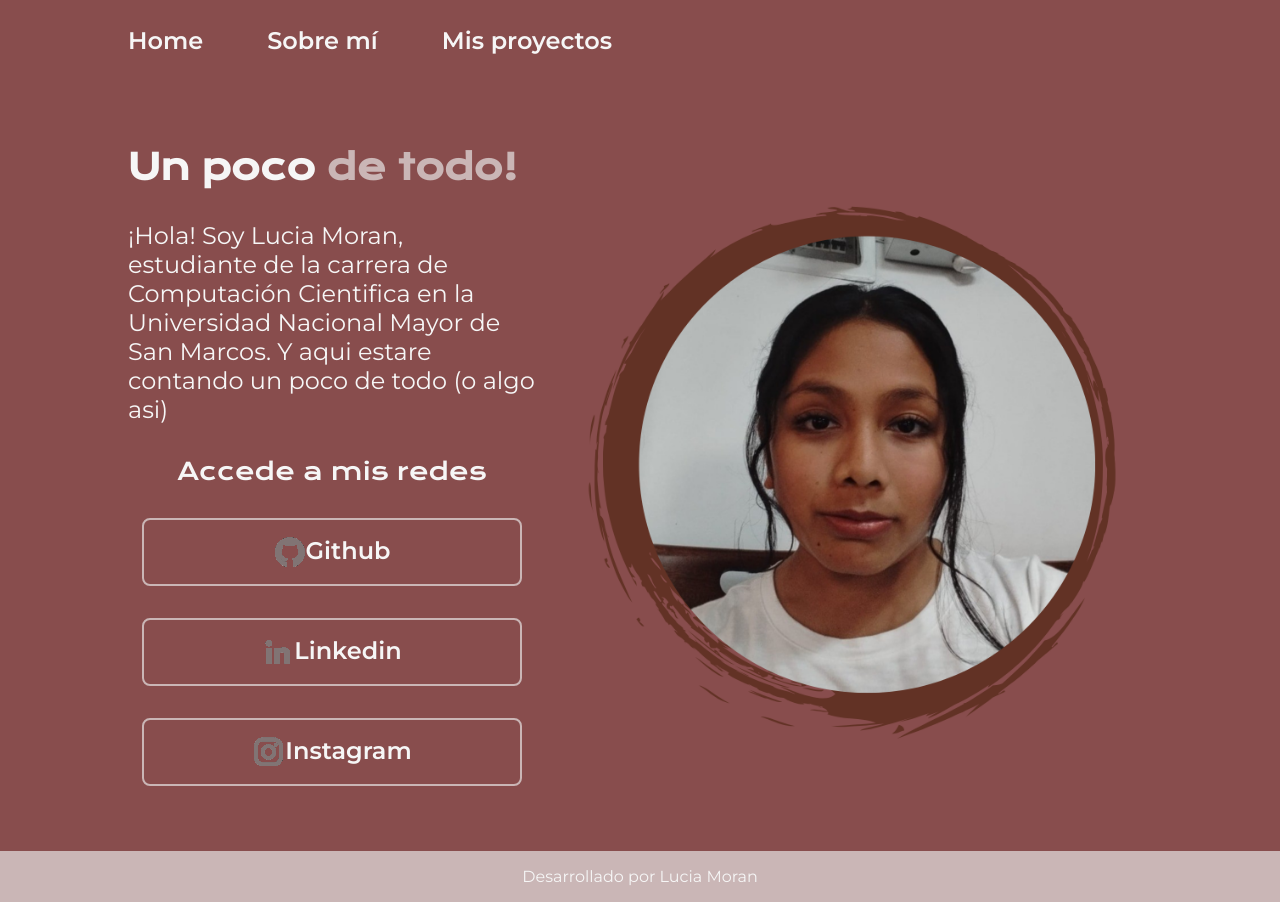
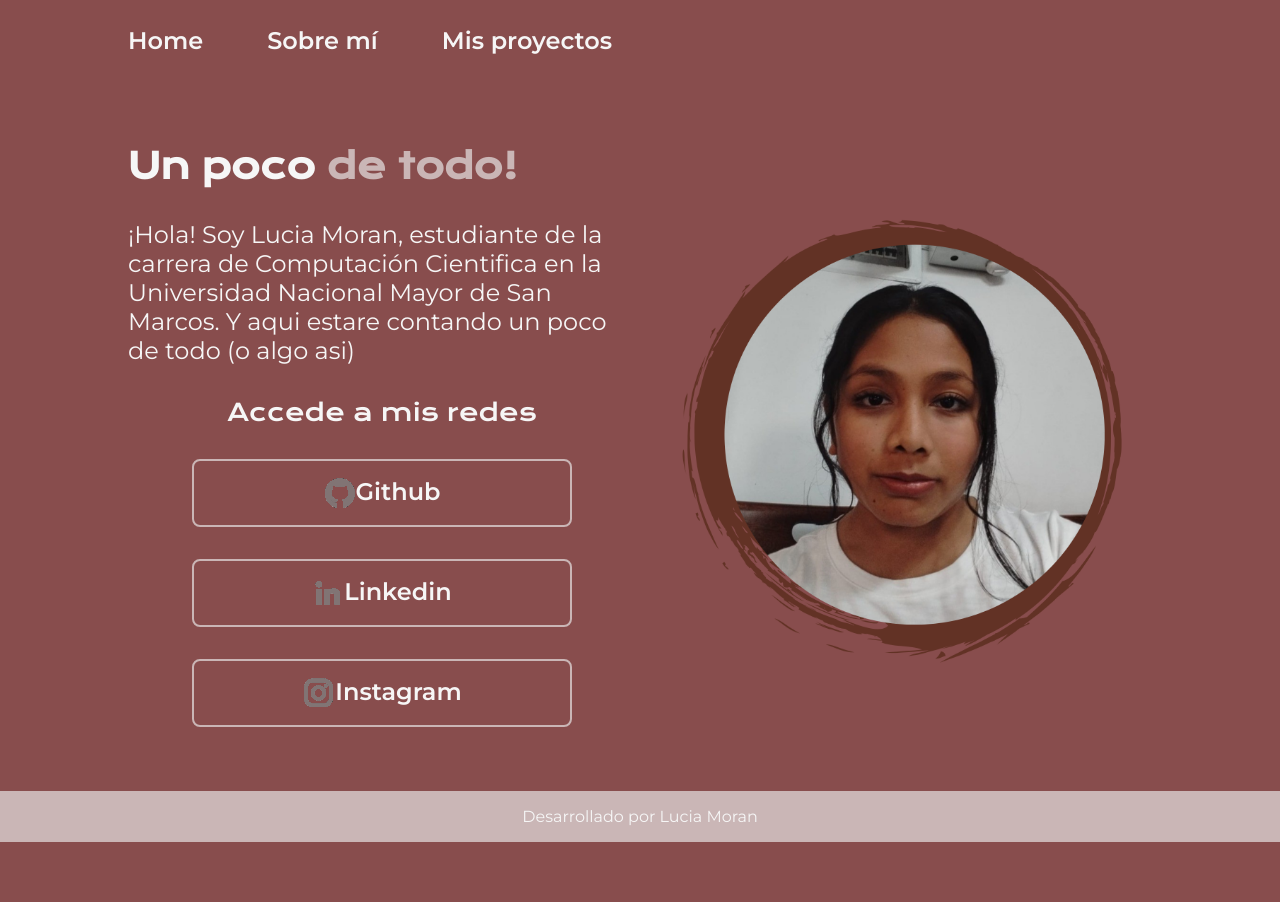
Before and after one commit to cami1289347/camspage, a plain HTML site: page index.html in a window 1280 px wide. After the commit the page ends 842 px from the top, so only its background shows below. Drawn offline with nearby package versions, Linux system fonts and the light colour scheme.

Commit message:
Update style.css

```diff
--- a/style.css
+++ b/style.css
@@ -58,8 +58,8 @@ body{
 }
 
 .presentacion__imagen {
-    width: 100%;
-    max-width: 600px;
+    width: 50%;
+    max-width: 500px;
     border-radius: 8px;
     object-fit: cover;
     flex-shrink: 0; /* evita que la imagen se encoja */
```
